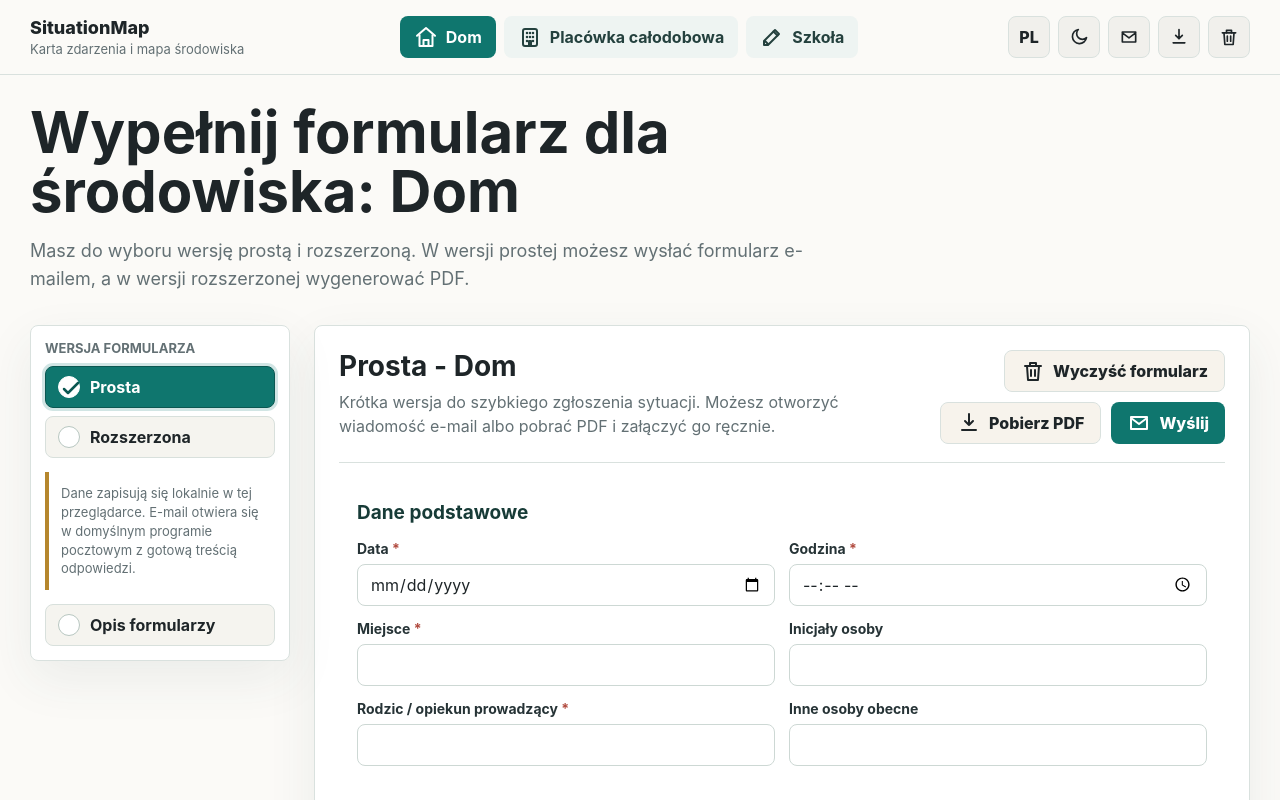
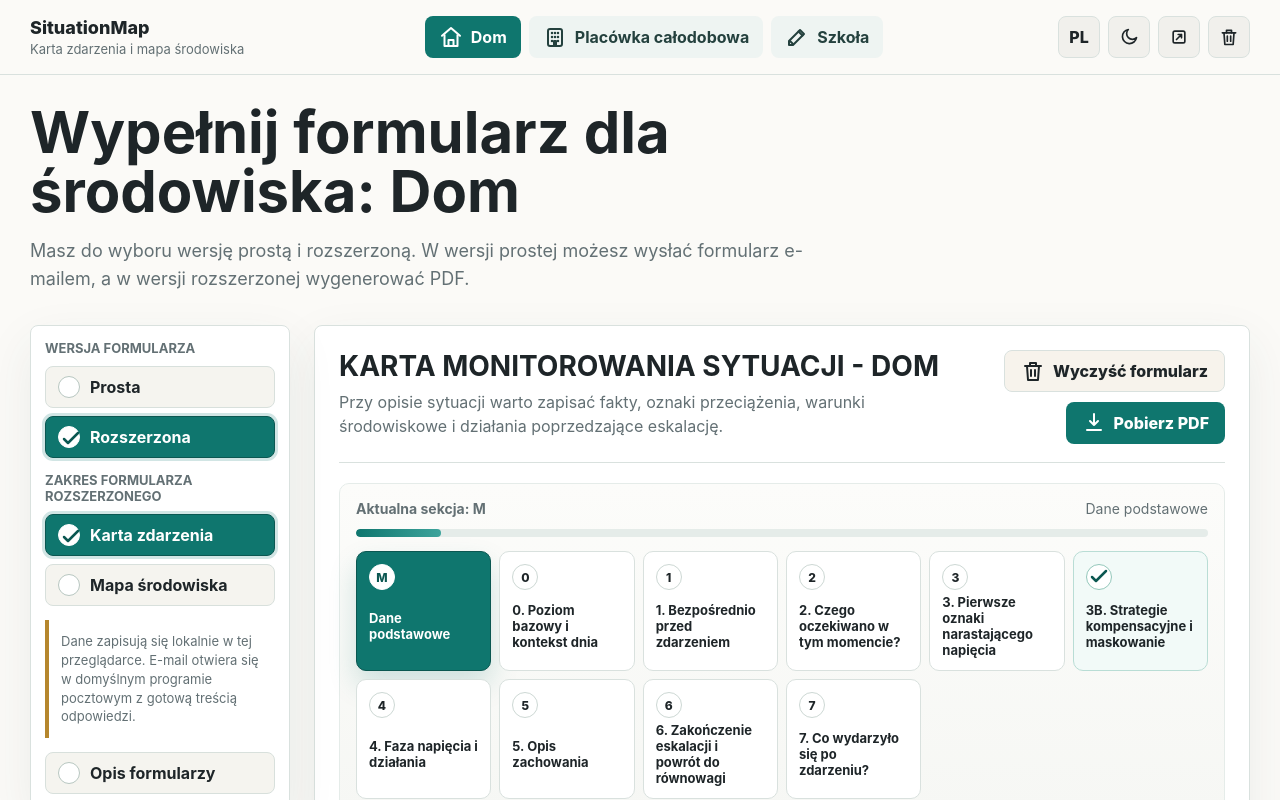
Before and after one commit to first-sunbeam/situationmap, a Vue app: page /incident in a window 1280 px wide. Before the commit this address led to /. Shown: the top 800 px of the page. Built offline with nearby package versions, Linux system fonts and the light colour scheme.

Commit message:
fix: update routing and mode handling in App.vue, router.ts, and ExtendedView.vue

```diff
--- a/src/App.vue
+++ b/src/App.vue
@@ -24,7 +24,7 @@ const {
   resetCurrent,
 } = useFormState();
 
-const currentMode = computed(() => route.params.mode);
+const currentMode = computed(() => route.meta.mode);
 const isAbout = computed(() => route.name === "about");
 const isSimple = computed(() => route.meta.variant === "simple");
 const isExtended = computed(() => route.meta.variant === "extended");
@@ -148,7 +148,7 @@ const isMap = computed(() => currentMode.value === "map");
               <button
                 class="mode-button"
                 :class="{ active: isExtended }"
-                @click="router.push('/extended/incident')"
+                @click="router.push('/incident')"
               >
                 <span class="mode-indicator" aria-hidden="true"
                   ><SvgIcon v-if="isExtended" name="check"
@@ -165,7 +165,7 @@ const isMap = computed(() => currentMode.value === "map");
                 <button
                   class="mode-button"
                   :class="{ active: isIncident }"
-                  @click="router.push('/extended/incident')"
+                  @click="router.push('/incident')"
                 >
                   <span class="mode-indicator" aria-hidden="true"
                     ><SvgIcon v-if="isIncident" name="check"
@@ -175,7 +175,7 @@ const isMap = computed(() => currentMode.value === "map");
                 <button
                   class="mode-button"
                   :class="{ active: isMap }"
-                  @click="router.push('/extended/map')"
+                  @click="router.push('/environment')"
                 >
                   <span class="mode-indicator" aria-hidden="true"
                     ><SvgIcon v-if="isMap" name="check"
--- a/src/router.ts
+++ b/src/router.ts
@@ -13,12 +13,21 @@ export const router = createRouter({
       meta: { heroKey: "forms", variant: "simple" },
     },
     {
-      path: "/extended/:mode(incident|map)",
-      name: "extended",
+      path: "/incident",
+      name: "incident",
       component: ExtendedView,
-      meta: { heroKey: "forms", variant: "extended" },
+      meta: { heroKey: "forms", variant: "extended", mode: "incident" },
     },
-    { path: "/extended", redirect: "/extended/incident" },
+    {
+      path: "/environment",
+      name: "environment",
+      component: ExtendedView,
+      meta: { heroKey: "forms", variant: "extended", mode: "map" },
+    },
+    { path: "/extended", redirect: "/incident" },
+    { path: "/extended/incident", redirect: "/incident" },
+    { path: "/extended/map", redirect: "/environment" },
+    { path: "/extended/environment", redirect: "/environment" },
     {
       path: "/about",
       name: "about",
--- a/src/views/ExtendedView.vue
+++ b/src/views/ExtendedView.vue
@@ -7,7 +7,7 @@ import EnvironmentMapForm from "../components/EnvironmentMapForm.vue";
 
 const route = useRoute();
 const { activeVariant, activeMode } = useFormState();
-const mode = computed(() => route.params.mode as "incident" | "map");
+const mode = computed(() => route.meta.mode as "incident" | "map");
 
 watchEffect(() => {
   activeVariant.value = "extended";
```
